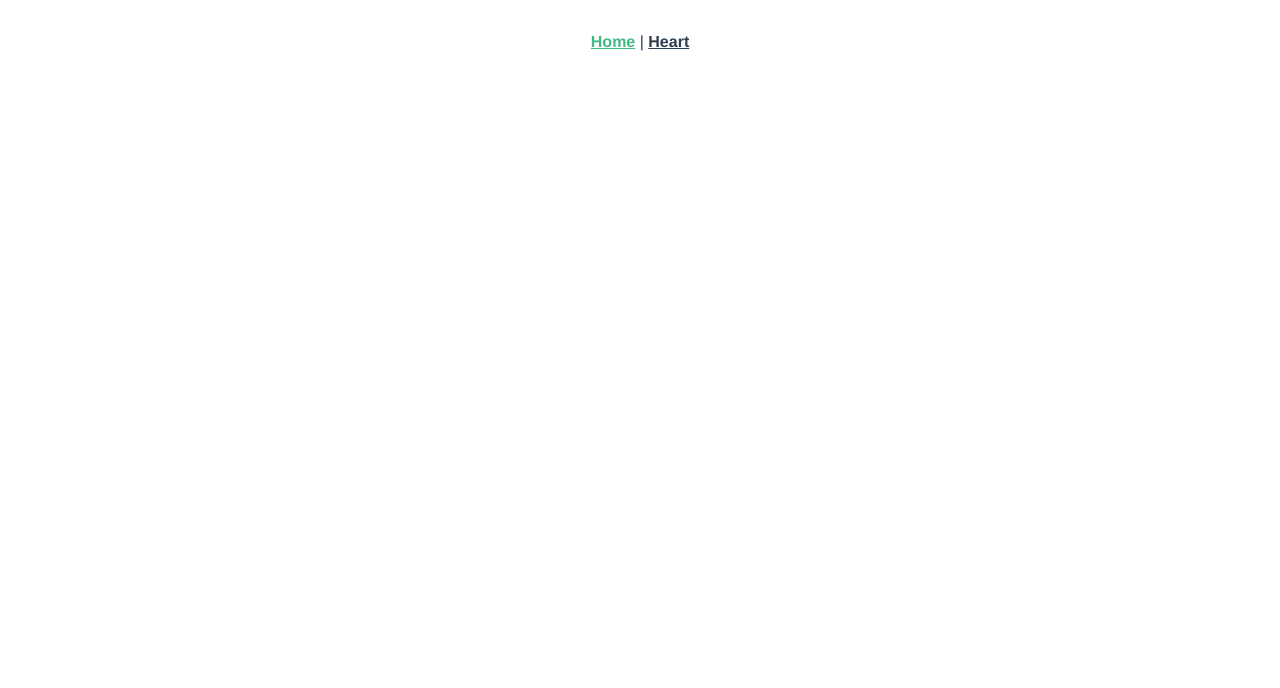
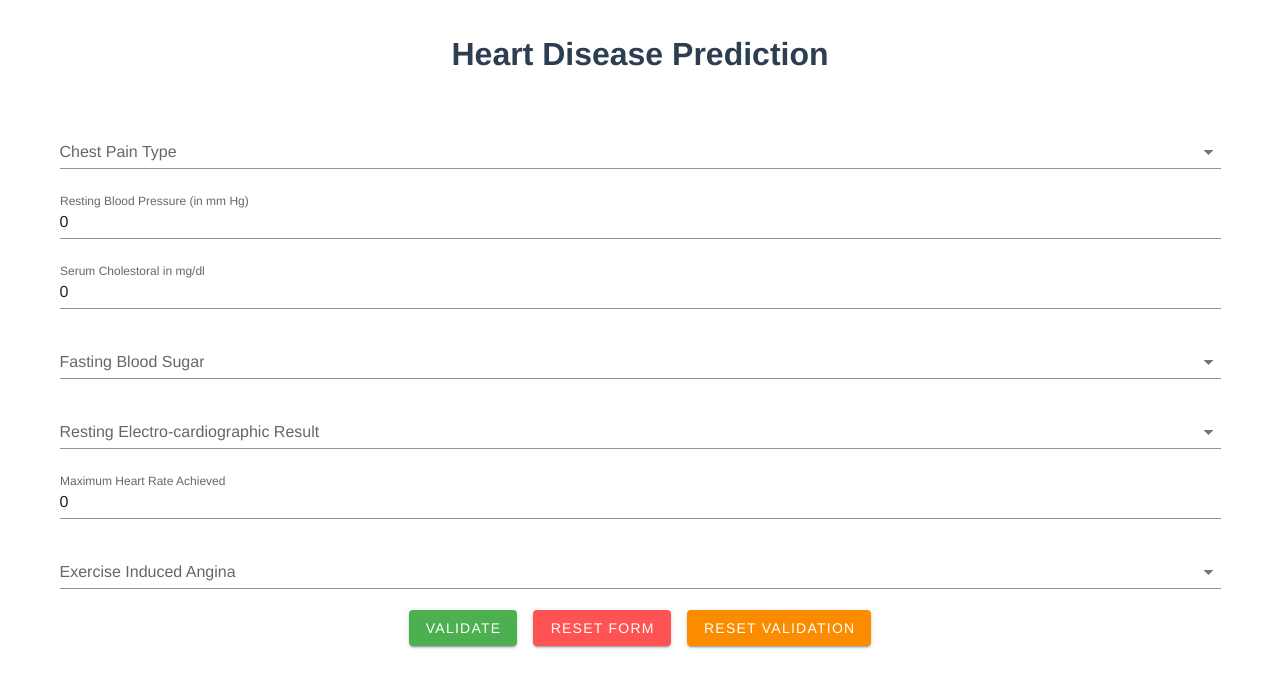
Before and after one commit to NadhirJerbi/NadhirJerbi-health-care-diseases-predictions-Front-End, a Vue app: page / in a window 1280 px wide. Shown: the top 688 px of the page. Built offline with nearby package versions, Linux system fonts and the light colour scheme; no server answers.

Commit message:
lastcommit

```diff
--- a/src/App.vue
+++ b/src/App.vue
@@ -1,8 +1,7 @@
 <template>
   <v-app>
        <div id="nav">
-      <router-link to="/">Home</router-link> |
-      <router-link to="/about">Heart</router-link>
+     <h1> Heart Disease Prediction  </h1>
     </div>
 
     <v-main>
--- a/src/views/Home.vue
+++ b/src/views/Home.vue
@@ -1,15 +1,176 @@
 <template>
-  <hello-world />
+  <div>
+
+    <v-container>
+      <v-form ref="form" v-model="valid" lazy-validation>
+
+        <v-select v-model="cp" :items="cpitems" item-text="text" item-value="value"
+          :rules="[v => !!v || 'Chest Pain Type is required']" label="Chest Pain Type" required>
+        </v-select>
+
+        <v-text-field v-model="trestbps" type="number" label="Resting Blood Pressure (in mm Hg)" required>
+        </v-text-field>
+
+        <v-text-field v-model="chol" type="number" label="Serum Cholestoral in mg/dl" required></v-text-field>
+
+        <v-select v-model="fbs" :items="fbsitems" item-text="text" item-value="value"
+          :rules="[v => !!v || 'Fasting Blood Sugar is required']" label="Fasting Blood Sugar" required>
+        </v-select>
+
+        <v-select v-model="restecg" :items="restecgitems" item-text="text" item-value="value"
+          :rules="[v => !!v || 'Resting Electro-cardiographic Result is required']"
+          label="Resting Electro-cardiographic Result" required>
+        </v-select>
+
+        <v-text-field v-model="thalach" type="number" label="Maximum Heart Rate Achieved" required></v-text-field>
+
+
+        <v-select v-model="exang" :items="exangitems" item-text="text" item-value="value"
+          :rules="[v => !!v || 'Exercise Induced Angina is required']" label="Exercise Induced Angina" required>
+        </v-select>
+
+        <v-alert v-if="disease" dense text type="error">
+          you chances of getting the disease with propability of {{probmsg}} %. Please consult the doctor immediately
+        </v-alert>
+
+        <v-alert v-if="Nodisease" dense text type="success">
+          No need to fear. You have no dangerous symptoms of the disease with propability of {{probmsg}} %
+        </v-alert>
+
+        <v-btn :disabled="!valid" color="success" class="mr-4" @click="validate">
+          Validate
+        </v-btn>
+
+        <v-btn color="error" class="mr-4" @click="reset">
+          Reset Form
+        </v-btn>
+
+        <v-btn color="warning" @click="resetValidation">
+          Reset Validation
+        </v-btn>
+      </v-form>
+    </v-container>
+
+  </div>
 </template>
 
+
 <script>
-  import HelloWorld from '../components/HelloWorld'
+  import {
+    getAPI
+  } from "@/axios";
+  export default {
+    data: () => ({
+      prob :0,
+      disease: false,
+      Nodisease: false,
+      tosub: null,
+      valid: true,
+      trestbps: 0,
+      chol: 0,
+      thalach: 0,
+      exang: null,
+      exangitems: [{
+        text: ' Yes',
+        value: 1
+      }, {
+        text: ' No',
+        value: 2
+      }],
+      cp: null,
+      cpitems: [{
+        text: 'Typical Angina',
+        value: 1
+      }, {
+        text: 'Atypical Angina',
+        value: 2
+      }, {
+        text: 'Non-Anginal Pain',
+        value: 3
+      }, {
+        text: 'Asymptomatic',
+        value: 4
+      }],
+      restecg: null,
+      restecgitems: [{
+        text: 'having ST-T wave abnormality',
+        value: 2
+      }, {
+        text: 'Normal',
+        value: 1
+      }, {
+        text: 'showing probable or definite left ventricular hypertrophy',
+        value: 3
+      }],
+      fbs: null,
+      fbsitems: [{
+        text: 'Fasting Blood Sugar < 120 mg/dl',
+        value: 1
+      }, {
+        text: 'Fasting Blood Sugar > 120 mg/dl',
+        value: 2
+      }],
+    }),
 
-  export default {
-    name: 'Home',
+    methods: {
+      async validate() {
+        if (this.$refs.form.validate()) {
+          this.tosub = {
+            cp: this.cp,
+            trestbps: this.trestbps,
+            chol: this.chol,
+            fbs: this.fbs-1,
+            restecg: this.restecg-1,
+            thalach: this.thalach,
+            exang: this.exang
+          }
+          await getAPI
+            .post("/predict", this.tosub)
+            .then(response => {
+              const data = response.data
+              console.log(data);
 
-    components: {
-      HelloWorld,
+              this.prob= parseInt(data.prob)
+              if (data.state == 0)
+                {this.Nodisease = true
+                this.disease = false
+                this.prob=data.prob}
+              else
+                {this.disease = true
+                this.Nodisease = false
+                this.prob=data.prob}
+            })
+            .catch(err => {
+              console.log(err);
+            });
+        }
+      },
+      reset() {
+        this.$refs.form.reset()
+        this.disease = false
+        this.Nodisease = false
+      },
+      resetValidation() {
+        this.$refs.form.resetValidation()
+      },
     },
+    computed: {
+    // a computed getter
+    probmsg: function () {
+      // `this` points to the vm instance
+      return this.prob
+    }
+  },
+    mounted() {
+      getAPI
+        .get("/", )
+        .then(response => {
+          console.log("Recieved data successfully");
+          console.log(response.data);
+        })
+        .catch(err => {
+          console.log(err);
+        });
+    }
   }
 </script>
```
